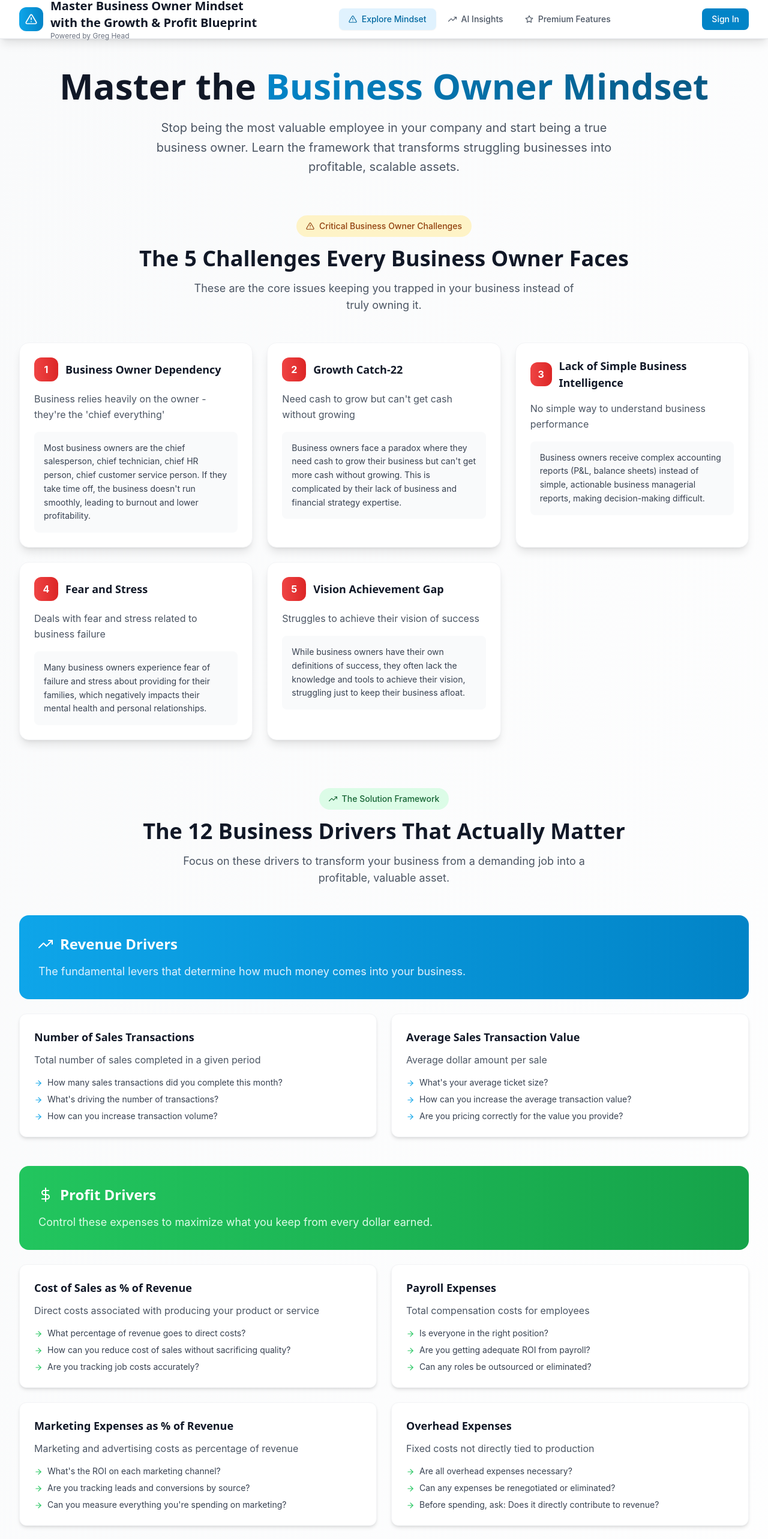
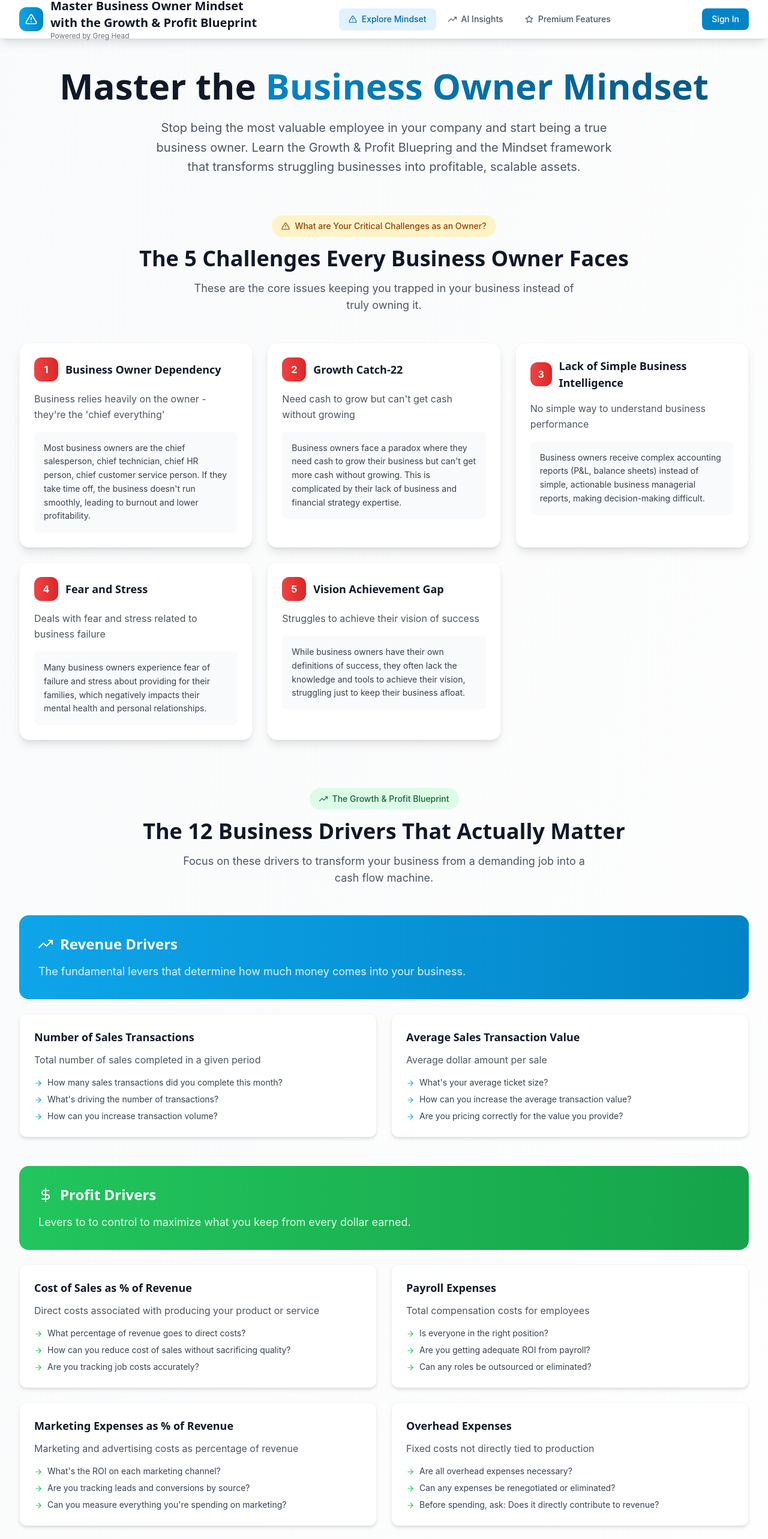
Before and after one commit to BBgreg/Business-Mindset-App-Development-6745, a React (Vite) app: page / in a window 1280 px wide. Shown: the top 2566 px of the page at 60% size. Built offline with nearby package versions, Linux system fonts and the light colour scheme.

Commit message:
Update ExploreMindset.jsx

```diff
--- a/src/components/sections/ExploreMindset.jsx
+++ b/src/components/sections/ExploreMindset.jsx
@@ -39,7 +39,7 @@ const ExploreMindset = ({ knowledgeBase }) => {
           </h1>
           <p className="text-xl text-gray-600 max-w-3xl mx-auto leading-relaxed">
             Stop being the most valuable employee in your company and start being a true business owner.
-            Learn the framework that transforms struggling businesses into profitable, scalable assets.
+            Learn the Growth & Profit Bluepring and the Mindset framework that transforms struggling businesses into profitable, scalable assets.
           </p>
         </motion.div>
 
@@ -53,7 +53,7 @@ const ExploreMindset = ({ knowledgeBase }) => {
           <motion.div className="text-center mb-12" variants={itemVariants}>
             <div className="inline-flex items-center space-x-2 bg-warning-100 text-warning-800 px-4 py-2 rounded-full text-sm font-medium mb-4">
               <SafeIcon icon={FiAlertTriangle} className="text-sm" />
-              <span>Critical Business Owner Challenges</span>
+              <span>What are Your Critical Challenges as an Owner?</span>
             </div>
             <h2 className="text-3xl md:text-4xl font-bold text-gray-900 mb-4 font-heading">
               The 5 Challenges Every Business Owner Faces
@@ -102,13 +102,13 @@ const ExploreMindset = ({ knowledgeBase }) => {
           <motion.div className="text-center mb-12" variants={itemVariants}>
             <div className="inline-flex items-center space-x-2 bg-success-100 text-success-800 px-4 py-2 rounded-full text-sm font-medium mb-4">
               <SafeIcon icon={FiTrendingUp} className="text-sm" />
-              <span>The Solution Framework</span>
+              <span>The Growth & Profit Blueprint</span>
             </div>
             <h2 className="text-3xl md:text-4xl font-bold text-gray-900 mb-4 font-heading">
               The 12 Business Drivers That Actually Matter
             </h2>
             <p className="text-lg text-gray-600 max-w-2xl mx-auto">
-              Focus on these drivers to transform your business from a demanding job into a profitable, valuable asset.
+              Focus on these drivers to transform your business from a demanding job into a cash flow machine.
             </p>
           </motion.div>
 
@@ -155,7 +155,7 @@ const ExploreMindset = ({ knowledgeBase }) => {
                 <h3 className="text-2xl font-bold font-heading">Profit Drivers</h3>
               </div>
               <p className="text-success-100 text-lg">
-                Control these expenses to maximize what you keep from every dollar earned.
+                Levers to to control to maximize what you keep from every dollar earned.
               </p>
             </div>
             <div className="grid grid-cols-1 md:grid-cols-2 gap-6">
@@ -268,8 +268,8 @@ const ExploreMindset = ({ knowledgeBase }) => {
               Ready to Master Your Business?
             </h2>
             <p className="text-xl text-primary-100 mb-8 max-w-2xl mx-auto">
-              Get personalized insights and actionable advice using our AI-powered coaching system
-              trained on Greg Head's proven methodologies.
+              Get personalized insights and actionable solutions using our Growth & Profit Blueprint powered by Greg Head's
+              mindset mentor framework and proven methodologies.
             </p>
             <motion.button
               className="bg-white text-primary-700 px-8 py-4 rounded-xl font-semibold text-lg hover:bg-gray-50 transition-colors inline-flex items-center space-x-2"
@@ -277,7 +277,7 @@ const ExploreMindset = ({ knowledgeBase }) => {
               whileTap={{ scale: 0.95 }}
               onClick={() => window.dispatchEvent(new CustomEvent('navigate-to-chatbot'))}
             >
-              <span>Get AI Insights Now</span>
+              <span>Freedom & Clarity Now</span>
               <SafeIcon icon={FiArrowRight} className="text-lg" />
             </motion.button>
           </div>
```
